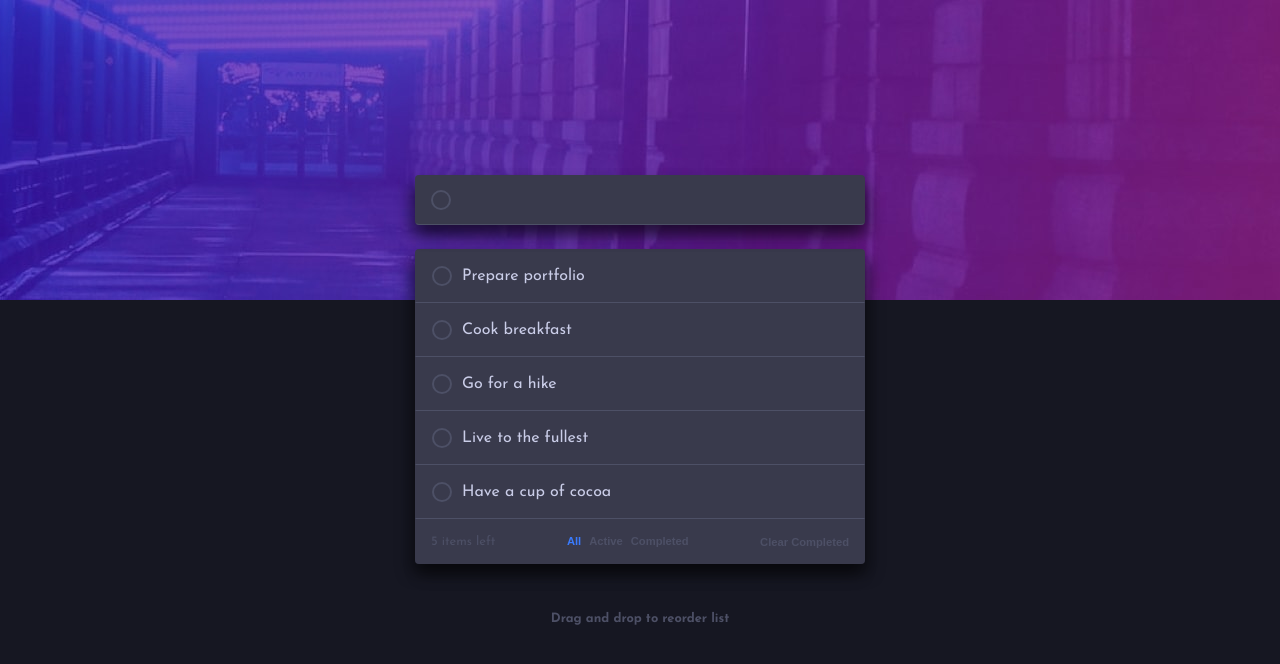
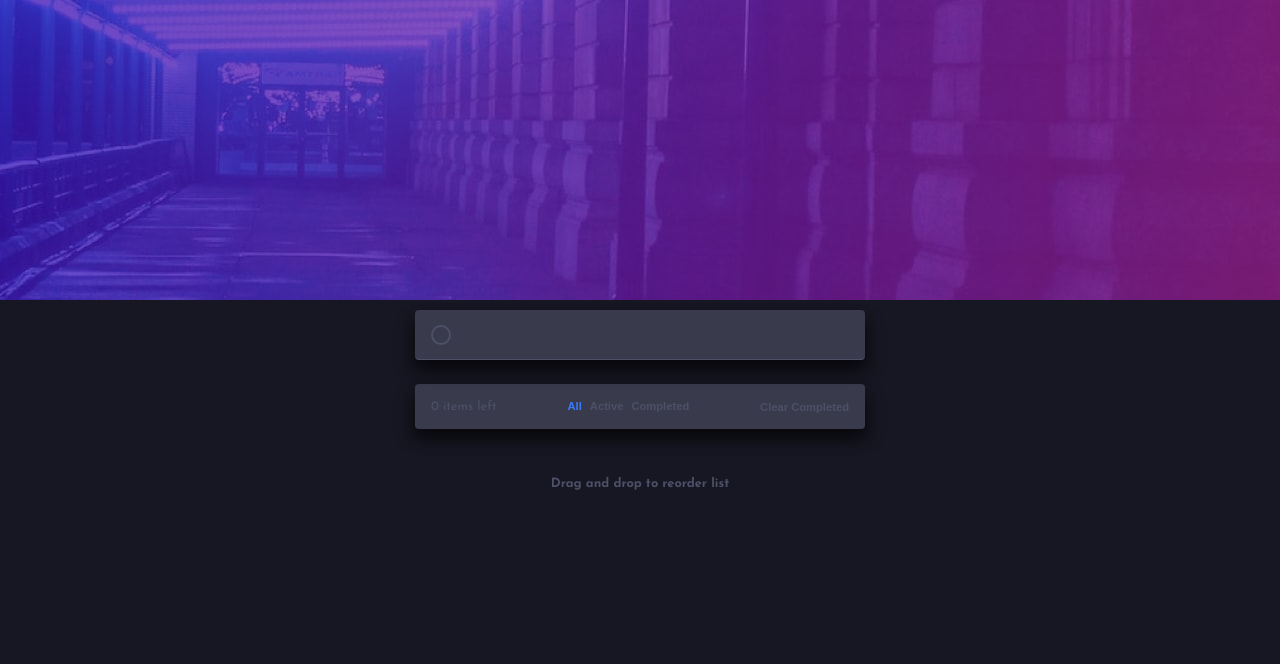
Before and after one commit to ghostwriter7/todo-app, an Angular app: page / in a window 1280 px wide. Shown: the top 664 px of the page. Built offline with nearby package versions, Linux system fonts and the light colour scheme.

Commit message:
Save todos in local storage

```diff
--- a/src/app/app.component.ts
+++ b/src/app/app.component.ts
@@ -1,9 +1,15 @@
-import { Component } from '@angular/core';
+import { Component, OnInit } from '@angular/core';
+import { TodoService } from './core/services/todo.service';
 
 @Component({
   selector: 'app-root',
   templateUrl: './app.component.html',
   styleUrls: ['./app.component.scss']
 })
-export class AppComponent {
+export class AppComponent implements OnInit {
+  constructor(private todosService: TodoService) {}
+
+  ngOnInit(): void {
+    this.todosService.loadTodosFromStorage();
+  }
 }
--- a/src/app/core/services/todo.service.ts
+++ b/src/app/core/services/todo.service.ts
@@ -1,23 +1,13 @@
 import { Injectable } from '@angular/core';
-import { BehaviorSubject, Observable, Subject } from 'rxjs';
+import { BehaviorSubject, Observable } from 'rxjs';
 import { ITodoItem } from '../interfaces';
 
 @Injectable({
   providedIn: 'root'
 })
 export class TodoService {
-  public mockup: ITodoItem[] = [
-    {content: 'Prepare portfolio', isActive: true},
-    {content: 'Cook breakfast', isActive: true},
-    {content: 'Go for a hike', isActive: true},
-    {content: 'Live to the fullest', isActive: true},
-    {content: 'Have a cup of cocoa', isActive: true}
-  ];
-
-  public newTodo = new Subject<string>();
+  public mockup: ITodoItem[] = [];
   public todosChanged = new BehaviorSubject<ITodoItem[]>(this.mockup);
-
-
 
   public getTodos(): Observable<ITodoItem[]> {
     return this.todosChanged.asObservable();
@@ -26,6 +16,8 @@ export class TodoService {
   public deleteTodo(todo: ITodoItem): void {
     this.mockup = this.mockup.filter(item => item.content !== todo.content);
     this.todosChanged.next(this.mockup);
+
+    this.saveInLocalStorage();
   }
 
   public toggleStatus(clickedTodo: ITodoItem): void {
@@ -33,19 +25,34 @@ export class TodoService {
 
     todo.isActive = !todo.isActive;
     this.todosChanged.next(this.mockup);
+
+    this.saveInLocalStorage();
   }
 
   public clearCompleted(): void {
     this.mockup = this.mockup.filter(todo => todo.isActive);
     this.todosChanged.next(this.mockup);
+
+    this.saveInLocalStorage();
   }
 
   public addTodo(todo: string): void {
     this.mockup.unshift({ content: todo, isActive: true });
     this.todosChanged.next(this.mockup);
+
+    this.saveInLocalStorage();
   }
 
   public saveInLocalStorage(): void {
+      localStorage.setItem('todos', JSON.stringify(this.mockup));
+  }
 
+  public loadTodosFromStorage(): void {
+    const todos = localStorage.getItem('todos');
+
+    if (todos) {
+      this.mockup = JSON.parse(todos);
+      this.todosChanged.next(this.mockup);
+    }
   }
 }
```
